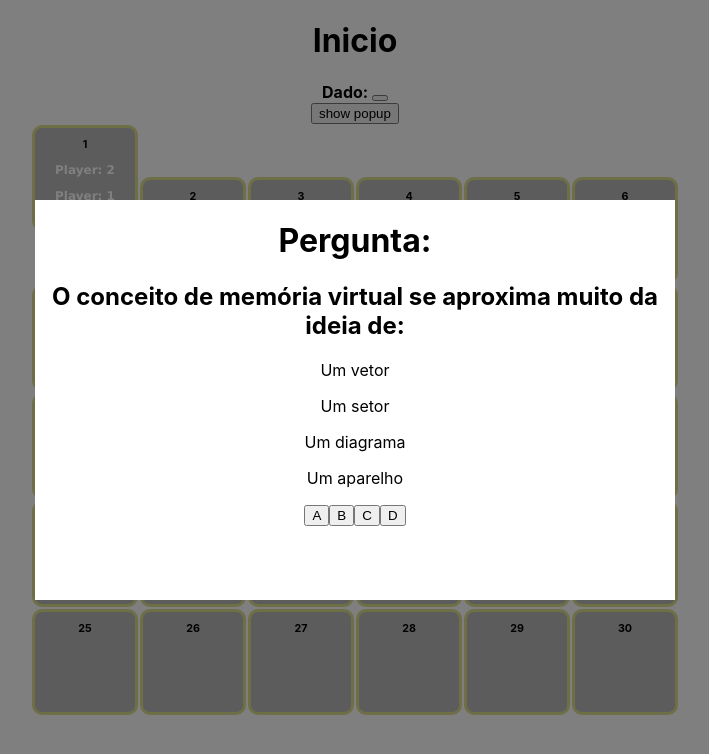
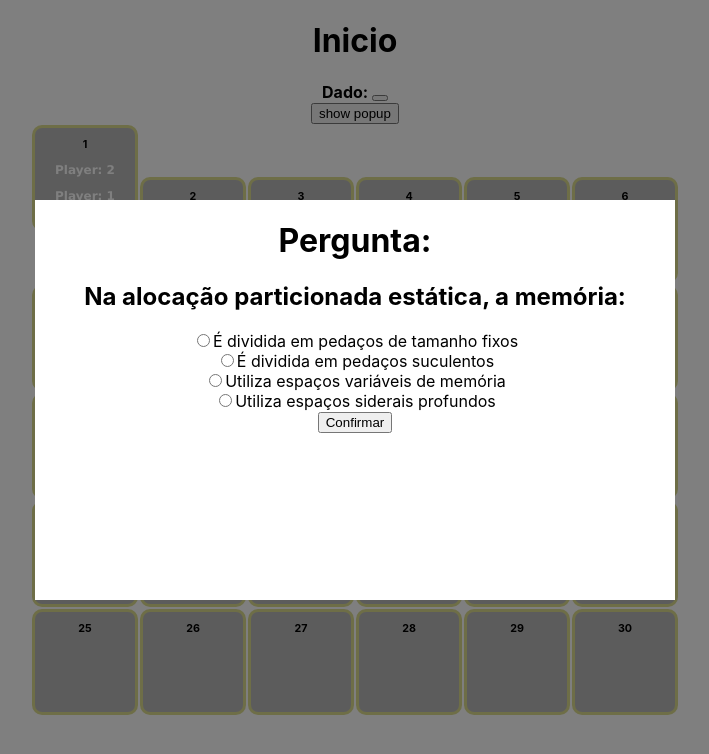
Before and after one commit to AlvesDario/tabletopquizso, a React (Create React App) app: page / in a window 1280 px wide. Both pictures are taken after a click on the button "show popup". Shown: the top 754 px of the page, without its empty margins (285-994 px from the left). Built offline with nearby package versions, Linux system fonts and the light colour scheme.

Commit message:
popup done

```diff
--- a/src/App.js
+++ b/src/App.js
@@ -68,11 +68,12 @@ export default class App extends Component {
     this.setState({ temp: { dado: newnum } });
   }
 
-  // toggle popup
+  // toggle popup e escolhe uma pergunta aleatória
   togglePopup() {
     this.setState({
       temp:{
-        pergunta: this.state.perguntas[Math.floor(Math.random() * this.state.perguntas.length)]
+        pergunta: this.state.perguntas[0]
+          //Math.floor(Math.random() * this.state.perguntas.length)]
       }
     });
     this.setState({
@@ -81,10 +82,11 @@ export default class App extends Component {
   }
 
   // Verifica resposta
-  checkResposta = (pergunta, resposta) => {
+  checkResposta = (r) => {
     this.togglePopup();
-    if(pergunta.resposta === resposta){
-      console.log("pode caminhar");console.log(resposta);
+    // console.log(r," : ", Number.parseInt(this.state.temp.pergunta.resposta));
+    if(Number.parseInt(this.state.temp.pergunta.resposta)===r){
+      console.log("pode caminhar");console.log(r);
     }
   }
 
@@ -94,17 +96,17 @@ export default class App extends Component {
       <Header/>
       <Dado onClick = { this.updateDado } num = { this.state.temp.dado }/>
       {/* Gera a tela de pergunta */}
-      <button onClick={this.togglePopup.bind(this)}>show popup</button>
+      <button onClick={ this.togglePopup.bind(this) }>show popup</button>
 
-      <Mapa posicoes={this.state.map} update={this.caminha}/>
+      <Mapa posicoes={ this.state.map } update={ this.caminha }/>
       {this.state.showPopup ?
-          <Popup
-            pergunta={this.state.temp.pergunta}
-            responde={this.checkResposta}
-            closePopup={this.togglePopup}
-          />
-          : null
-        }
+        <Popup
+          pergunta={ this.state.temp.pergunta }
+          responde={ this.checkResposta }
+          closePopup={ this.togglePopup }
+        />
+        : null
+      }
     </div>
     );
   }
--- a/src/components/Popup.js
+++ b/src/components/Popup.js
@@ -1,11 +1,11 @@
 import React, {Component} from 'react';
-import { identifier } from '@babel/types';
 
 export default class Popup extends Component {
     state={
         respostas: {},
         pergunta: {},
         temp: {},
+        r:null,
     }
 
     componentDidMount = () => {
@@ -14,23 +14,45 @@ export default class Popup extends Component {
         });
     }
 
+    rsp = (r) => {
+      console.log(r);
+      this.setState({r: r});
+    }
+
     render() {
-        let { id } = this.props.pergunta;
+        let { r } = this.state;
 
         return (
           <div className='popup' style={style['popup']}>
             <div className='popup_inner' style={style['popup_inner']}>
               <h1>Pergunta: </h1>
               <h2>{ this.props.pergunta.pergunta }</h2>
-              <p>{ this.props.pergunta.respostas[0] }</p>
-              <p>{ this.props.pergunta.respostas[1] }</p>
-              <p>{ this.props.pergunta.respostas[2] }</p>
-              <p>{ this.props.pergunta.respostas[3] }</p>
+              <form onSubmit={this.props.responde.bind(this, r)} >
+                <label style={{display: 'block'}}>
+                  <input type="radio" name="resposta" value="0" onChange={()=>this.rsp(0)}/>{ this.props.pergunta.respostas[0] }
+                </label>
+                <label style={{display: 'block'}}>
+                  <input type="radio" name="resposta" value="1" onChange={()=>this.rsp(1)}/>{ this.props.pergunta.respostas[1] }
+                </label>
+                <label style={{display: 'block'}}>
+                  <input type="radio" name="resposta" value="2" onChange={()=>this.rsp(2)}/>{ this.props.pergunta.respostas[2] }
+                </label>
+                <label style={{display: 'block'}}>
+                  <input type="radio" name="resposta" value="3" onChange={()=>this.rsp(3)}/>{ this.props.pergunta.respostas[3] }
+                </label>
+                <button type="submit">Confirmar</button>
+              </form>
+{/*
 
-              <button onClick={this.props.responde.bind(this, id, 0)}>A</button>
-              <button onClick={this.props.responde.bind(this, id, 1)}>B</button>
-              <button onClick={this.props.responde.bind(this, id, 2)}>C</button>
-              <button onClick={this.props.responde.bind(this, id, 3)}>D</button>
+              <p>A) </p>
+              <p>B) </p>
+              <p>C) </p>
+              <p>D) </p>
+
+              <button onClick={this.rsp(0)}>A</button>
+              <button onClick={this.rsp(1)}>B</button>
+              <button onClick={this.rsp(2)}>C</button>
+              <button onClick={this.rsp(3)}>D</button> */}
             </div>
           </div>
         );
--- a/src/perguntas.json
+++ b/src/perguntas.json
@@ -2,7 +2,7 @@
   {
   "id": "1",
     "pergunta": "Na alocação particionada estática, a memória:",
-    "resposta": "",
+    "resposta": "0",
     "respostas": [
       "É dividida em pedaços de tamanho fixos",
       "É dividida em pedaços suculentos",
```
